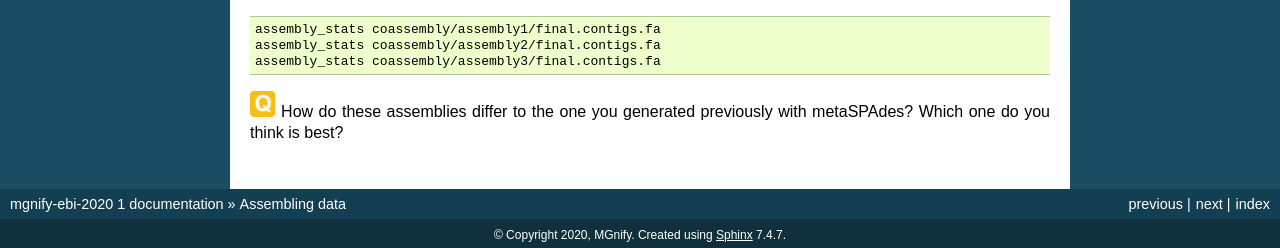
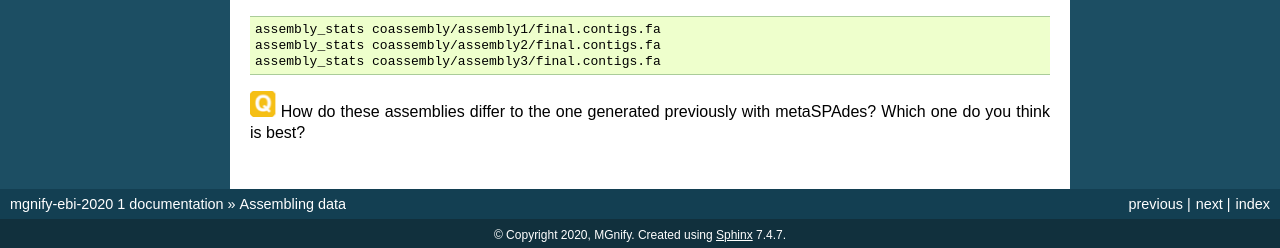
Before and after one commit to EBI-Metagenomics/mgnify-ebi-2020, a Sphinx documentation site: the page built from docs/source/assembly.rst, in a window 1280 px wide and 900 px high, scrolled down 2977 px. Shown: the part 649-897 px from the top of the window. Built offline with Sphinx 7.4.7, drawn with Linux system fonts in a browser that asks for light colours.

Commit message:
Update assembly.rst

```diff
--- a/docs/source/assembly.rst
+++ b/docs/source/assembly.rst
@@ -179,7 +179,7 @@ performing co-assembly of multiple datasets. Each should take about 15-20 min. I
     assembly_stats coassembly/assembly2/final.contigs.fa
     assembly_stats coassembly/assembly3/final.contigs.fa
 
-|image3|\  How do these assemblies differ to the one you generated previously with metaSPAdes? Which one do you think is best?
+|image3|\  How do these assemblies differ to the one generated previously with metaSPAdes? Which one do you think is best?
 
 .. |image1| image:: media/info.png
    :width: 0.26667in
```
